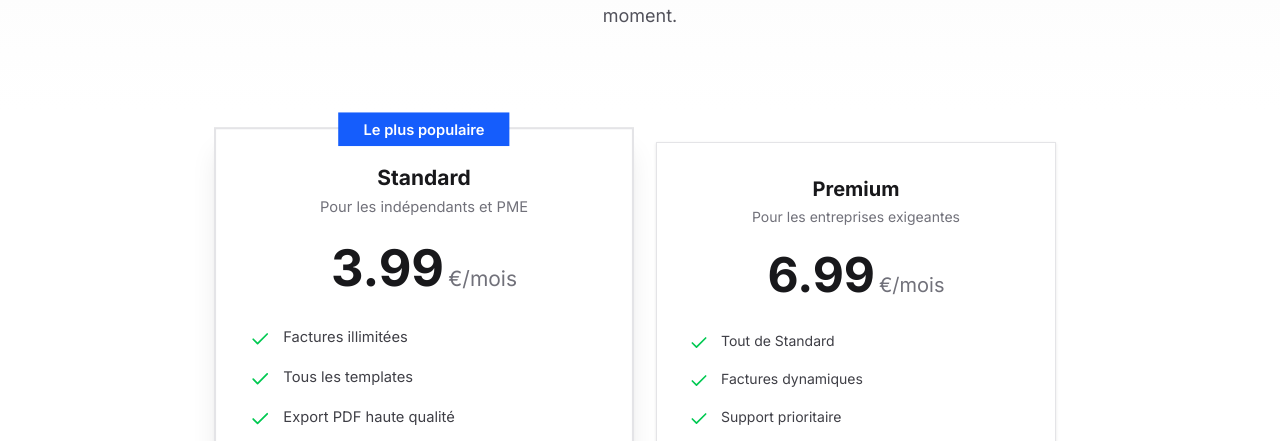
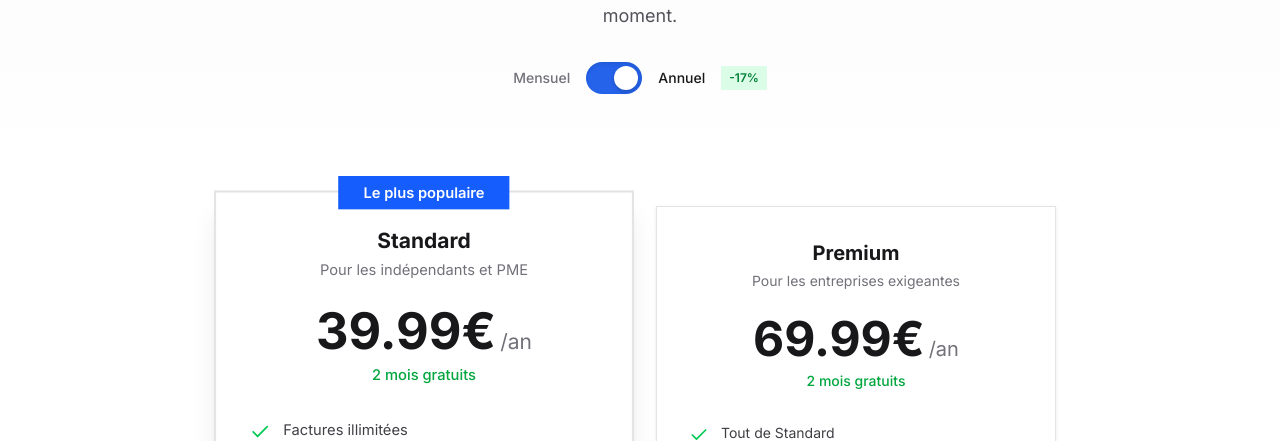
Before and after one commit to biendoubrian23/invoicedesign, a Next.js app: page /pricing in a window 1280 px wide. Shown: the part 234-675 px from the top of the page. Built offline with nearby package versions, Linux system fonts and the light colour scheme; no server answers; a web font is replaced by a local one.

Commit message:
feat: ajouter la prise en charge de la facturation mensuelle et annuelle dans le système de paiement

```diff
--- a/src/app/api/create-checkout-session/route.ts
+++ b/src/app/api/create-checkout-session/route.ts
@@ -7,7 +7,7 @@ const getStripe = () => new Stripe(process.env.STRIPE_SECRET_KEY || '');
 
 export async function POST(request: NextRequest) {
     try {
-        const { priceId, plan, userId, userEmail } = await request.json();
+        const { priceId, plan, userId, userEmail, billingPeriod } = await request.json();
 
         if (!priceId || !plan || !userId || !userEmail) {
             return NextResponse.json(
@@ -17,6 +17,11 @@ export async function POST(request: NextRequest) {
         }
 
         const stripe = getStripe();
+
+        // Determine billing period from priceId if not provided
+        const period = billingPeriod || (
+            priceId.includes('ShRP') || priceId.includes('ShRR') ? 'yearly' : 'monthly'
+        );
 
         // Create or retrieve Stripe customer
         let customerId: string;
@@ -73,11 +78,13 @@ export async function POST(request: NextRequest) {
             metadata: {
                 user_id: userId,
                 plan: plan,
+                billing_period: period,
             },
             subscription_data: {
                 metadata: {
                     user_id: userId,
                     plan: plan,
+                    billing_period: period,
                 },
             },
         });
--- a/src/app/globals.css
+++ b/src/app/globals.css
@@ -1,4 +1,36 @@
 @import "tailwindcss";
+
+/* Toggle Switch - Style arrondi forcé */
+.toggle-switch {
+  position: relative;
+  width: 56px;
+  height: 32px;
+  background-color: #d1d5db;
+  border-radius: 9999px !important;
+  cursor: pointer;
+  transition: background-color 0.3s ease;
+  box-shadow: inset 0 2px 4px rgba(0,0,0,0.1);
+}
+
+.toggle-switch.active {
+  background-color: #2563eb;
+}
+
+.toggle-switch-knob {
+  position: absolute;
+  top: 4px;
+  left: 4px;
+  width: 24px;
+  height: 24px;
+  background-color: white;
+  border-radius: 9999px !important;
+  box-shadow: 0 2px 4px rgba(0,0,0,0.2);
+  transition: transform 0.3s ease;
+}
+
+.toggle-switch.active .toggle-switch-knob {
+  transform: translateX(24px);
+}
 
 :root {
   /* Primary Colors */
--- a/src/app/pricing/page.tsx
+++ b/src/app/pricing/page.tsx
@@ -11,6 +11,7 @@ import { useAuth } from "@/context/AuthContext";
 
 export default function PricingPage() {
   const [openFaq, setOpenFaq] = useState<number | null>(null);
+  const [isYearly, setIsYearly] = useState(true);
   const { t } = useLanguage();
   const { user } = useAuth();
   const router = useRouter();
@@ -19,9 +20,11 @@ export default function PricingPage() {
     {
       id: "standard",
       name: t("pricing.standardName"),
-      price: "3.99",
-      period: t("pricing.perMonth"),
+      priceMonthly: "3.99",
+      priceYearly: "39.99",
+      period: isYearly ? t("pricing.perYear") : t("pricing.perMonth"),
       description: t("pricing.standardDesc"),
+      savings: isYearly ? "2 mois gratuits" : null,
       features: [
         { name: t("pricing.unlimitedInvoices"), included: true },
         { name: t("pricing.allTemplates"), included: true },
@@ -38,9 +41,11 @@ export default function PricingPage() {
     {
       id: "premium",
       name: t("pricing.premiumName"),
-      price: "6.99",
-      period: t("pricing.perMonth"),
+      priceMonthly: "6.99",
+      priceYearly: "69.99",
+      period: isYearly ? t("pricing.perYear") : t("pricing.perMonth"),
       description: t("pricing.premiumDesc"),
+      savings: isYearly ? "2 mois gratuits" : null,
       features: [
         { name: t("pricing.includesStandard"), included: true },
         { name: t("pricing.dynamicInvoices"), included: true },
@@ -106,6 +111,27 @@ export default function PricingPage() {
             <p className="text-lg text-gray-600 max-w-2xl mx-auto animate-fade-in-up stagger-1">
               {t("pricing.subtitle")}
             </p>
+
+            {/* Toggle Mensuel/Annuel */}
+            <div className="flex items-center justify-center gap-4 mt-8 animate-fade-in-up stagger-2">
+              <span className={`text-sm font-medium ${!isYearly ? 'text-gray-900' : 'text-gray-500'}`}>
+                Mensuel
+              </span>
+              <button
+                onClick={() => setIsYearly(!isYearly)}
+                className={`toggle-switch ${isYearly ? 'active' : ''}`}
+              >
+                <span className="toggle-switch-knob" />
+              </button>
+              <span className={`text-sm font-medium ${isYearly ? 'text-gray-900' : 'text-gray-500'}`}>
+                Annuel
+              </span>
+              {isYearly && (
+                <span className="bg-green-100 text-green-700 text-xs font-semibold px-2 py-1 rounded-full">
+                  -17%
+                </span>
+              )}
+            </div>
           </div>
         </section>
 
@@ -144,12 +170,17 @@ export default function PricingPage() {
                       </p>
                       <div className="flex items-baseline justify-center">
                         <span className="text-5xl font-bold text-gray-900">
-                          {plan.price}
+                          {isYearly ? plan.priceYearly : plan.priceMonthly}€
                         </span>
                         <span className="text-xl text-gray-500 ml-1">
                           {plan.period}
                         </span>
                       </div>
+                      {plan.savings && (
+                        <p className="text-sm text-green-600 font-medium mt-2">
+                          {plan.savings}
+                        </p>
+                      )}
                     </div>
 
                     {/* Features */}
--- a/src/components/editor/PricingPanel.tsx
+++ b/src/components/editor/PricingPanel.tsx
@@ -11,6 +11,8 @@ import { useAuth } from "@/context/AuthContext";
 const STRIPE_PRICES = {
     standard: process.env.NEXT_PUBLIC_STRIPE_PRICE_STANDARD || "price_1SfH9SFFkQ3ldtDToy3sdoLw",
     premium: process.env.NEXT_PUBLIC_STRIPE_PRICE_PREMIUM || "price_1SfH9tFFkQ3ldtDTCd41zSyu",
+    standardYearly: process.env.NEXT_PUBLIC_STRIPE_PRICE_STANDARD_YEARLY || "",
+    premiumYearly: process.env.NEXT_PUBLIC_STRIPE_PRICE_PREMIUM_YEARLY || "",
 };
 
 const PricingPanel = () => {
@@ -18,14 +20,17 @@ const PricingPanel = () => {
     const { user } = useAuth();
     const router = useRouter();
     const [loading, setLoading] = useState<string | null>(null);
+    const [isYearly, setIsYearly] = useState(true);
 
     const plans = [
         {
             id: "standard",
             name: t("pricing.standardName"),
-            price: "3.99",
-            period: t("pricing.perMonth"),
+            priceMonthly: "3.99",
+            priceYearly: "39.99",
+            period: isYearly ? t("pricing.perYear") : t("pricing.perMonth"),
             description: t("pricing.standardDesc"),
+            savings: isYearly ? "2 mois gratuits" : null,
             features: [
                 t("pricing.unlimitedInvoices"),
                 t("pricing.allTemplates"),
@@ -37,14 +42,16 @@ const PricingPanel = () => {
             cta: t("pricing.chooseStandard"),
             popular: true,
             icon: Sparkles,
-            priceId: STRIPE_PRICES.standard,
+            priceId: isYearly ? STRIPE_PRICES.standardYearly : STRIPE_PRICES.standard,
         },
         {
             id: "premium",
             name: t("pricing.premiumName"),
-            price: "6.99",
-            period: t("pricing.perMonth"),
+            priceMonthly: "6.99",
+            priceYearly: "69.99",
+            period: isYearly ? t("pricing.perYear") : t("pricing.perMonth"),
             description: t("pricing.premiumDesc"),
+            savings: isYearly ? "2 mois gratuits" : null,
             features: [
                 t("pricing.includesStandard"),
                 t("pricing.dynamicInvoices"),
@@ -57,7 +64,7 @@ const PricingPanel = () => {
             cta: t("pricing.choosePremium"),
             popular: false,
             icon: Zap,
-            priceId: STRIPE_PRICES.premium,
+            priceId: isYearly ? STRIPE_PRICES.premiumYearly : STRIPE_PRICES.premium,
         },
     ];
 
@@ -80,6 +87,7 @@ const PricingPanel = () => {
                     plan: plan.id,
                     userId: user.id,
                     userEmail: user.email,
+                    billingPeriod: isYearly ? 'yearly' : 'monthly',
                 }),
             });
 
@@ -109,6 +117,27 @@ const PricingPanel = () => {
                 </p>
             </div>
 
+            {/* Toggle Mensuel/Annuel */}
+            <div className="flex items-center justify-center gap-3 p-3 bg-gray-50 rounded-lg">
+                <span className={`text-sm font-medium ${!isYearly ? 'text-gray-900' : 'text-gray-500'}`}>
+                    Mensuel
+                </span>
+                <button
+                    onClick={() => setIsYearly(!isYearly)}
+                    className={`toggle-switch ${isYearly ? 'active' : ''}`}
+                >
+                    <span className="toggle-switch-knob" />
+                </button>
+                <span className={`text-sm font-medium ${isYearly ? 'text-gray-900' : 'text-gray-500'}`}>
+                    Annuel
+                </span>
+                {isYearly && (
+                    <span className="bg-green-100 text-green-700 text-xs font-semibold px-2 py-0.5 rounded-full">
+                        -17%
+                    </span>
+                )}
+            </div>
+
             {/* Pricing Cards */}
             <div className="space-y-4">
                 {plans.map((plan, index) => (
@@ -136,9 +165,14 @@ const PricingPanel = () => {
 
                         <div className="mb-4">
                             <span className="text-3xl font-bold text-gray-900">
-                                {plan.price}
+                                {isYearly ? plan.priceYearly : plan.priceMonthly}€
                             </span>
                             <span className="text-gray-500 text-sm">{plan.period}</span>
+                            {plan.savings && (
+                                <p className="text-xs text-green-600 font-medium mt-1">
+                                    {plan.savings}
+                                </p>
+                            )}
                         </div>
 
                         <ul className="space-y-2 mb-6">
--- a/src/components/editor/SettingsPanel.tsx
+++ b/src/components/editor/SettingsPanel.tsx
@@ -12,6 +12,7 @@ interface SubscriptionInfo {
     subscription_status: string;
     subscription_end_date: string | null;
     stripe_customer_id: string | null;
+    billing_period: 'monthly' | 'yearly' | null;
 }
 
 const SettingsPanel = () => {
@@ -37,7 +38,7 @@ const SettingsPanel = () => {
         const supabase = getSupabase();
         const { data } = await supabase
             .from('profiles')
-            .select('subscription_plan, subscription_status, subscription_end_date, stripe_customer_id')
+            .select('subscription_plan, subscription_status, subscription_end_date, stripe_customer_id, billing_period')
             .eq('id', user.id)
             .single();
 
@@ -186,6 +187,16 @@ const SettingsPanel = () => {
                         </div>
                     )}
 
+                    {/* Billing Period */}
+                    {subscriptionInfo?.billing_period && subscriptionInfo.subscription_plan !== 'free' && (
+                        <div className="flex items-center justify-between">
+                            <span className="text-sm text-gray-600">Facturation</span>
+                            <span className="text-sm font-medium text-gray-700">
+                                {subscriptionInfo.billing_period === 'yearly' ? 'Annuelle' : 'Mensuelle'}
+                            </span>
+                        </div>
+                    )}
+
                     {/* Next Billing Date */}
                     {subscriptionInfo?.subscription_end_date && (
                         <div className="flex items-center justify-between">
--- a/src/locales/en.json
+++ b/src/locales/en.json
@@ -158,6 +158,7 @@
         "subtitle": "Choose the plan that fits your needs. Change or cancel anytime.",
         "popular": "Most popular",
         "perMonth": "€/month",
+        "perYear": "/year",
         "standardName": "Standard",
         "standardDesc": "For freelancers and SMBs",
         "premiumName": "Premium",
--- a/src/locales/fr.json
+++ b/src/locales/fr.json
@@ -158,6 +158,7 @@
         "subtitle": "Choisissez le plan qui correspond à vos besoins. Changez ou annulez à tout moment.",
         "popular": "Le plus populaire",
         "perMonth": "€/mois",
+        "perYear": "/an",
         "standardName": "Standard",
         "standardDesc": "Pour les indépendants et PME",
         "premiumName": "Premium",
```
Also changed, not shown: src/app/api/webhooks/stripe/route.ts (+15 -3 lines), 2 other files (tests, documents, lock files or other folders).
